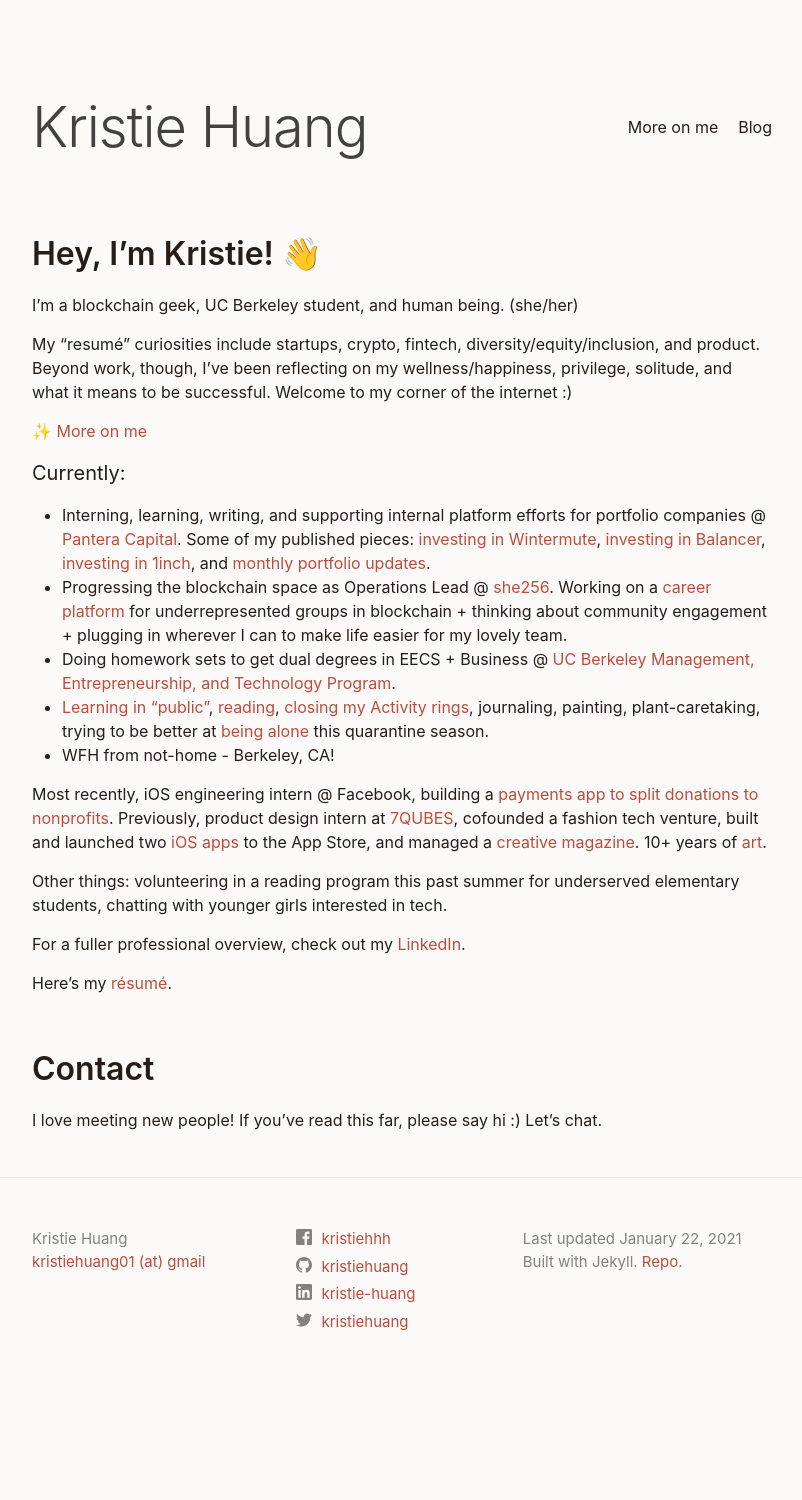
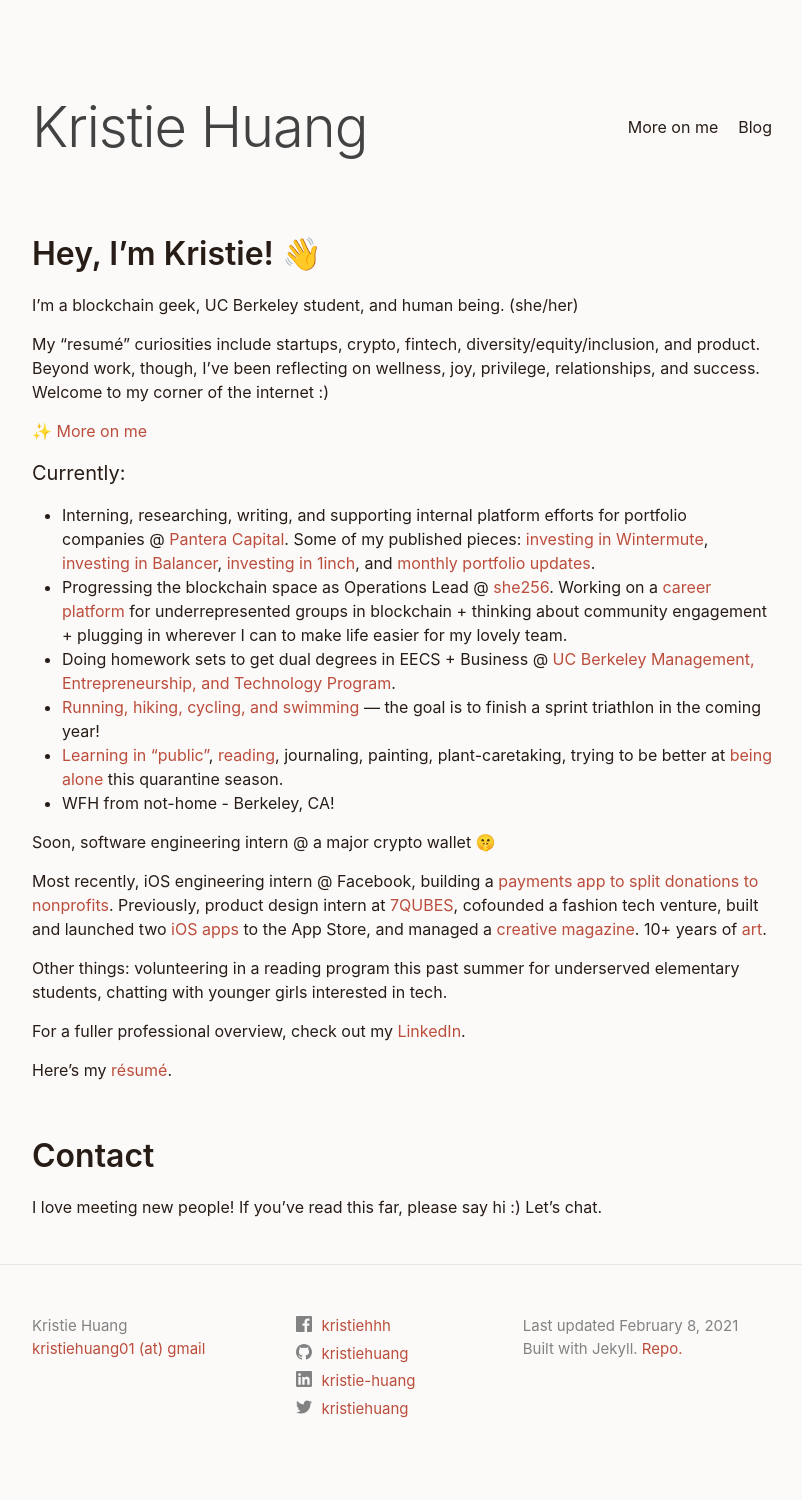
Before and after one commit to kristiehuang/kristiehuang.github.io, a Jekyll site: the page built from index.markdown, in a window 1280 px wide. Shown: the whole page, without its empty margins (238-1040 px from the left). Built offline with Jekyll 4.4.1, drawn with Linux system fonts in a browser that asks for light colours; before the commit the page ends 1413 px from its top, so only the background shows below that.

Commit message:
Life and triathlete update

```diff
--- a/_config.yml
+++ b/_config.yml
@@ -18,7 +18,7 @@
 # You can create any custom variable you would like, and they will be accessible
 # in the templates via {{ site.myvariable }}.
 
-last-updated: January 22, 2021
+last-updated: February 8, 2021
 title: Kristie Huang
 email-scraping: kristiehuang01 (at) gmail
 email: kristiehuang01@gmail.com
--- a/index.markdown
+++ b/index.markdown
@@ -10,17 +10,20 @@
 ## Hey, I’m Kristie! 👋
 I'm a blockchain geek, UC Berkeley student, and human being. (she/her)
 
-My "resumé" curiosities include startups, crypto, fintech, diversity/equity/inclusion, and product. Beyond work, though, I’ve been reflecting on my wellness/happiness, privilege, solitude, and what it means to be successful. Welcome to my corner of the internet :)
+My "resumé" curiosities include startups, crypto, fintech, diversity/equity/inclusion, and product. Beyond work, though, I’ve been reflecting on wellness, joy, privilege, relationships, and success. Welcome to my corner of the internet :)
 
 
 ✨ [More on me](/more-on-me)
 
 ### Currently:
-* Interning, learning, writing, and supporting internal platform efforts for portfolio companies @ [Pantera Capital](https://www.panteracapital.com/). Some of my published pieces: [investing in Wintermute](https://panteracapital.medium.com/investing-in-wintermute-d4ece31ff665), [investing in Balancer](https://panteracapital.medium.com/investing-in-balancer-63f8246df954), [investing in 1inch](https://panteracapital.medium.com/investing-in-1inch-c7174dda5048), and [monthly portfolio updates](https://panteracapital.medium.com/pantera-blockchain-blog-november-2020-ab8431370e1c).
+* Interning, researching, writing, and supporting internal platform efforts for portfolio companies @ [Pantera Capital](https://www.panteracapital.com/). Some of my published pieces: [investing in Wintermute](https://panteracapital.medium.com/investing-in-wintermute-d4ece31ff665), [investing in Balancer](https://panteracapital.medium.com/investing-in-balancer-63f8246df954), [investing in 1inch](https://panteracapital.medium.com/investing-in-1inch-c7174dda5048), and [monthly portfolio updates](https://panteracapital.medium.com/pantera-blockchain-blog-november-2020-ab8431370e1c).
 * Progressing the blockchain space as Operations Lead @ [she256][#she256]. Working on a [career platform](https://medium.com/she-256/announcing-the-she256-job-board-beta-launch-9709d3c3e107) for underrepresented groups in blockchain + thinking about community engagement + plugging in wherever I can to make life easier for my lovely team.
 * Doing homework sets to get dual degrees in EECS + Business @ [UC Berkeley Management, Entrepreneurship, and Technology Program](http://met.berkeley.edu/).
-* [Learning in "public"](more-on-me/#learning-in-non-private), [reading](https://www.goodreads.com/kristiehhh), [closing my Activity rings](https://www.strava.com/athletes/19298552), journaling, painting, plant-caretaking, trying to be better at [being alone](https://www.ankit.fyi/being-alone) this quarantine season.
+* [Running, hiking, cycling, and swimming](https://www.strava.com/athletes/19298552) — the goal is to finish a sprint triathlon in the coming year!
+* [Learning in "public"](more-on-me/#learning-in-non-private), [reading](https://www.goodreads.com/kristiehhh), journaling, painting, plant-caretaking, trying to be better at [being alone](https://www.ankit.fyi/being-alone) this quarantine season.
 * WFH from not-home - Berkeley, CA!
+
+Soon, software engineering intern @ a major crypto wallet 🤫
 
 Most recently, iOS engineering intern @ Facebook, building a [payments app to split donations to nonprofits](https://github.com/kristiehuang/Basket-Donation-Payments). Previously, product design intern at [7QUBES](https://www.7qubes.com/our-work/pay8fwd), cofounded a fashion tech venture, built and launched two [iOS](http://tinyurl.com/cloudcloset) [apps](http://tinyurl.com/airtimeevents) to the App Store, and managed a [creative magazine](https://issuu.com/pandorasbox.gunn). 10+ years of [art](https://www.behance.net/gallery/72001185/Kristie-Huang-Art-Portfolio).
 
```
